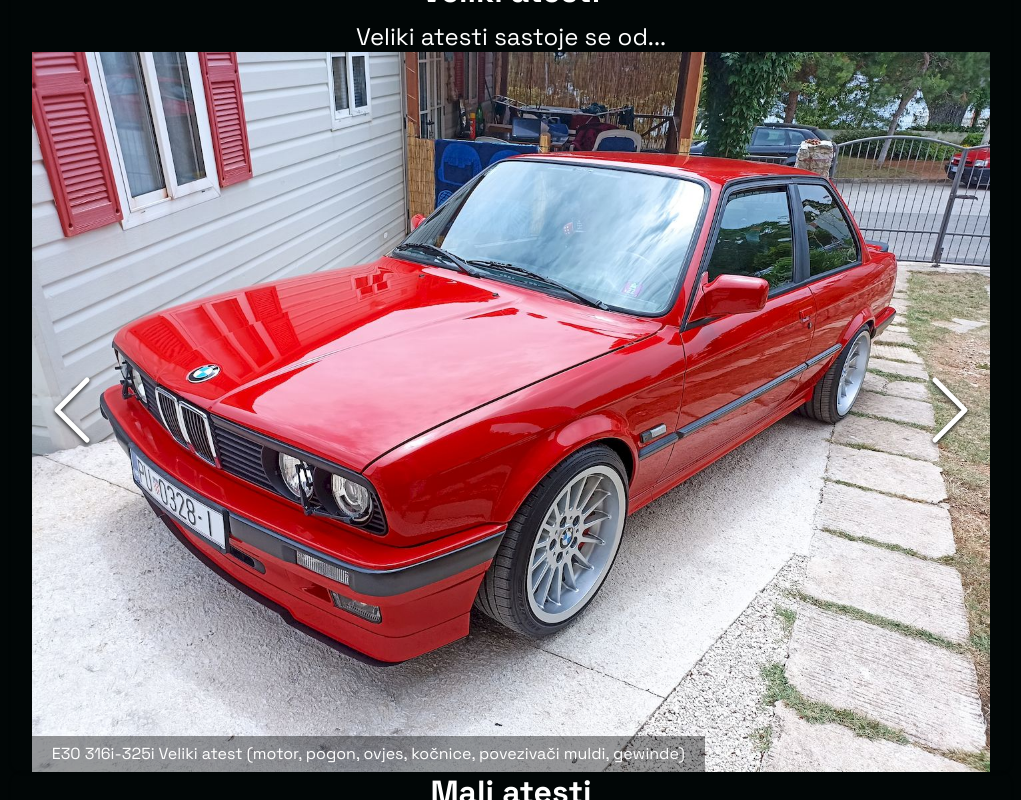
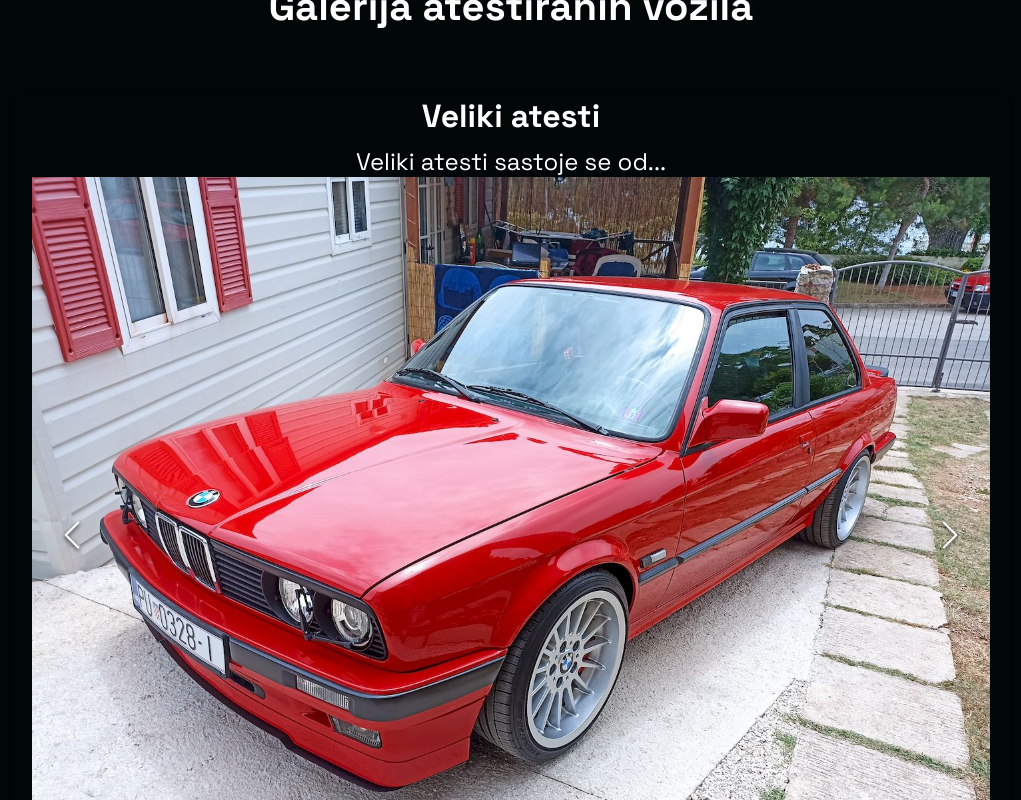
Before and after one commit to pelivan/ateste30-croatia, a React (Create React App) app: page / in a window 1280 px wide. Shown: the part 2023-2823 px from the top of the page, without its empty margins (129-1150 px from the left). Built offline with nearby package versions, Linux system fonts and the light colour scheme.

Commit message:
Small fix and scroll to top
Added ability to scroll to top when logo is clicked.

```diff
--- a/src/components/Gallery/Gallery.css
+++ b/src/components/Gallery/Gallery.css
@@ -9,3 +9,8 @@
 .image-gallery-content .image-gallery-slide .image-gallery-image {
   margin-top: 0;
 }
+
+.image-gallery-left-nav .image-gallery-svg,
+.image-gallery-right-nav .image-gallery-svg {
+  height: 50px;
+}
--- a/src/components/Gallery/GalleryElement.js
+++ b/src/components/Gallery/GalleryElement.js
@@ -1,7 +1,7 @@
 import styled from "styled-components";
 
 export const GalleryContainer = styled.div`
-  height: 1700px;
+  height: 1750px;
   display: flex;
   flex-direction: column;
   justify-content: center;
--- a/src/components/Header/index.js
+++ b/src/components/Header/index.js
@@ -9,13 +9,19 @@ import {
   NavItem,
   NavLinks,
 } from "./HeaderElement";
+import { animateScroll as scroll } from "react-scroll";
 
 const Header = ({ toggle }) => {
+  const toggleHome = () => {
+    scroll.scrollToTop();
+  };
   return (
     <>
       <Nav>
         <HeaderContainer>
-          <HeaderLogo to="/">Atest E30 Croatia</HeaderLogo>
+          <HeaderLogo to="/" onClick={toggleHome}>
+            Atest E30 Croatia
+          </HeaderLogo>
           <MobileIcon onClick={toggle}>
             <FaBars />
           </MobileIcon>
--- a/src/components/InfoPage/InfoElement.js
+++ b/src/components/InfoPage/InfoElement.js
@@ -10,7 +10,7 @@ export const InfoContainer = styled.div`
 export const InfoWrapper = styled.div`
   display: grid;
   z-index: 1;
-  height: 900px;
+  height: 1000px;
   width: 100%auto;
   max-width: 1100px;
   margin-right: auto;
```
